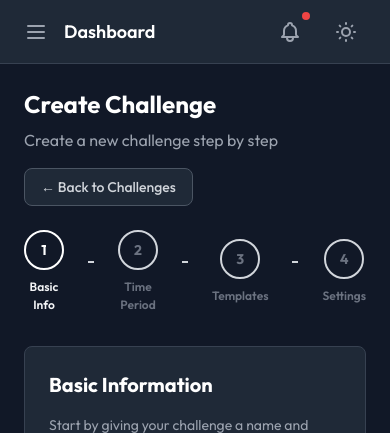
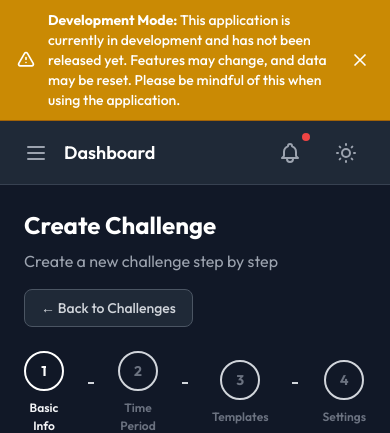
Before and after one commit to milleruk/baselayer, a Django app: page /challenges/admin/create/ in a window 390 px wide. Shown: the top 433 px of the page. Run offline with Django 4.2, Linux system fonts and the light colour scheme; the visitor is signed in with stand-in values (Sample User, id 1); data that the repository does not hold is empty; parts of the project's set-up code (start-up, migrations or seed data) failed here and were passed over; some libraries are stand-ins or nearby versions.

Commit message:
feat: Add development mode banner to all pages
- Add dismissible development mode warning banner at top of all pages
- Banner warns users that app is in development and not released
- Uses localStorage to remember dismissal state
- Styled with yellow warning colors for visibility
- Responsive design with close button
- Works in both light and dark modes

```diff
--- a/templates/base.html
+++ b/templates/base.html
@@ -105,6 +105,37 @@
   <script src="{% static 'js/navbar-scroll.js' %}"></script>
 </head>
 <body class="font-outfit bg-gray-50 dark:bg-gray-900 text-gray-900 dark:text-gray-100 overflow-x-hidden">
+
+  <!-- Development Mode Banner -->
+  <div x-data="{ dismissed: (() => {
+    if (typeof Storage !== 'undefined') {
+      return localStorage.getItem('devBannerDismissed') === 'true';
+    }
+    return false;
+  })() }"
+  x-show="!dismissed"
+  x-cloak
+  class="bg-yellow-500 dark:bg-yellow-600 border-b border-yellow-600 dark:border-yellow-700 text-white px-4 py-2.5 text-sm font-medium relative z-50">
+    <div class="max-w-7xl mx-auto flex items-center justify-between gap-4">
+      <div class="flex items-center gap-3 flex-1">
+        <svg class="w-5 h-5 flex-shrink-0" fill="none" stroke="currentColor" viewBox="0 0 24 24">
+          <path stroke-linecap="round" stroke-linejoin="round" stroke-width="2" d="M12 9v2m0 4h.01m-6.938 4h13.856c1.54 0 2.502-1.667 1.732-3L13.732 4c-.77-1.333-2.694-1.333-3.464 0L3.34 16c-.77 1.333.192 3 1.732 3z"></path>
+        </svg>
+        <span class="flex-1">
+          <strong>Development Mode:</strong> This application is currently in development and has not been released yet. Features may change, and data may be reset. Please be mindful of this when using the application.
+        </span>
+      </div>
+      <button
+        @click="dismissed = true; if (typeof Storage !== 'undefined') localStorage.setItem('devBannerDismissed', 'true');"
+        class="flex-shrink-0 p-1 rounded hover:bg-yellow-600 dark:hover:bg-yellow-700 transition-colors"
+        aria-label="Dismiss banner"
+      >
+        <svg class="w-5 h-5" fill="none" stroke="currentColor" viewBox="0 0 24 24">
+          <path stroke-linecap="round" stroke-linejoin="round" stroke-width="2" d="M6 18L18 6M6 6l12 12"></path>
+        </svg>
+      </button>
+    </div>
+  </div>
 
   {% if user.is_authenticated %}
     <!-- Dashboard Layout -->
```
